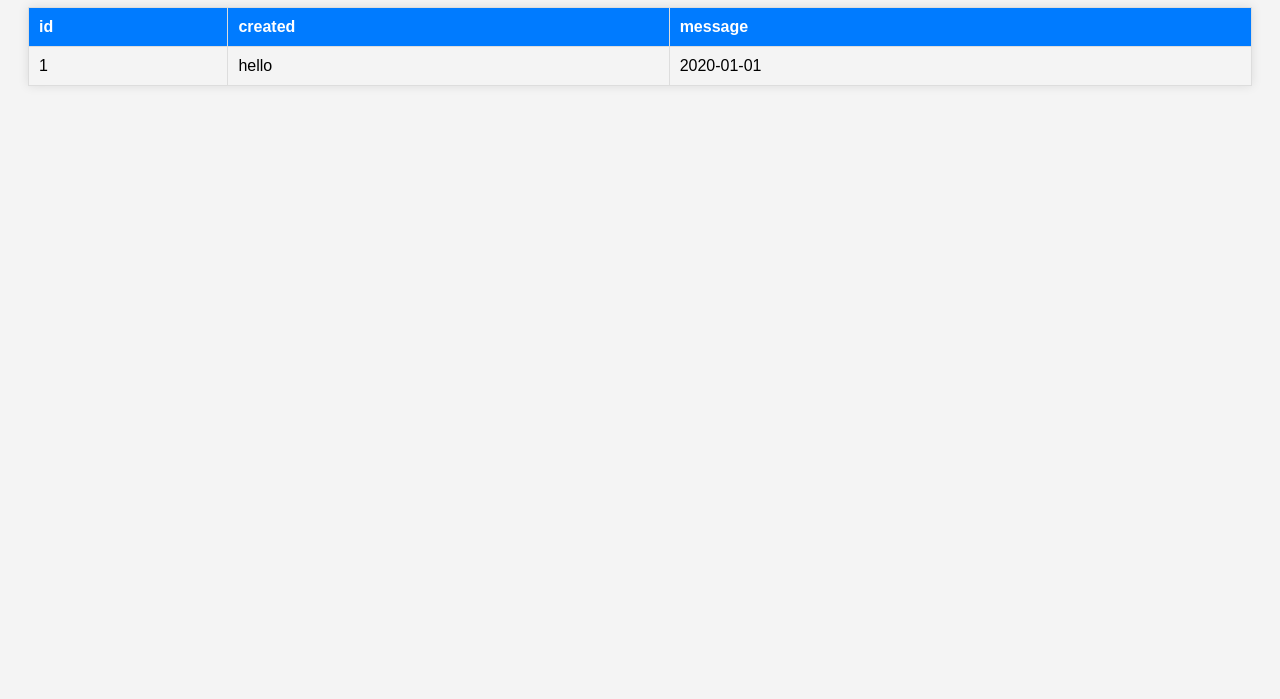
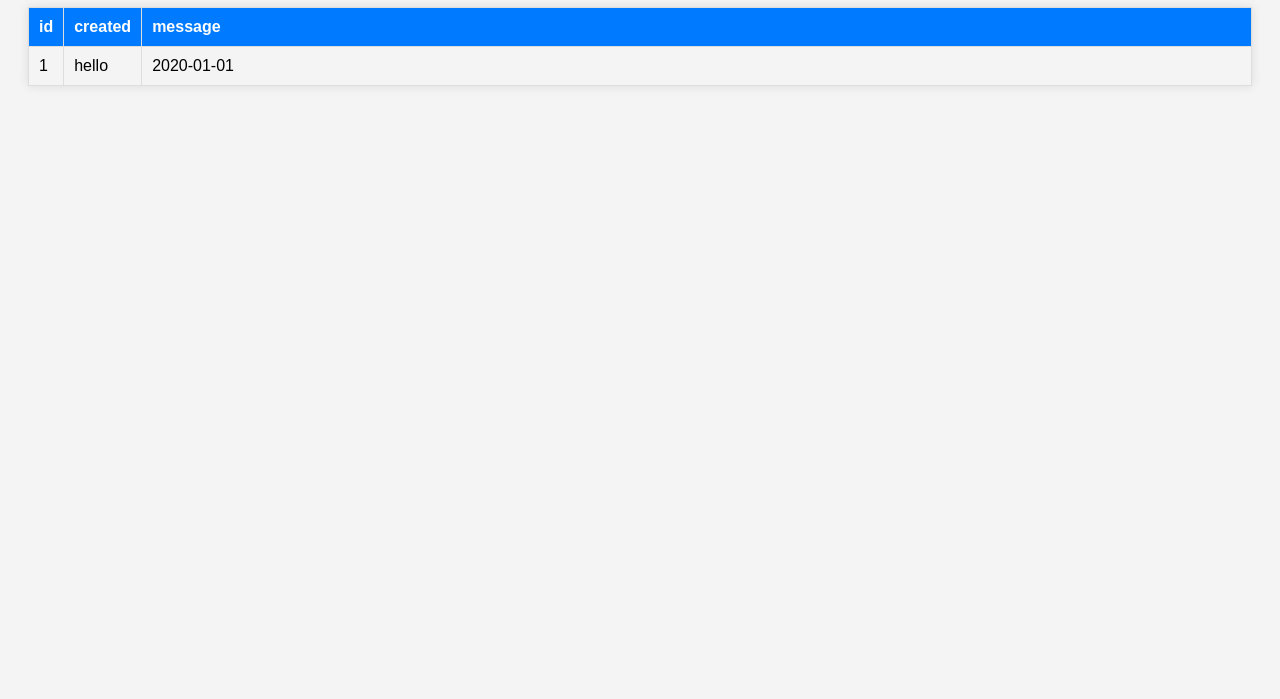
Before and after one commit to gorbiz/Thought-Logger, a website: page web/public/list.html in a window 1280 px wide. Shown: the part 101-800 px from the top of the page. Drawn offline with Linux system fonts and the light colour scheme; no server answers.

Commit message:
list: style better

```diff
--- a/web/public/list.html
+++ b/web/public/list.html
@@ -31,6 +31,21 @@
 
     tr:nth-child(even) {
       background-color: #f2f2f2;
+    }
+
+    h1 {
+      color: #333;
+    }
+
+    /* Make id and created columns only as wide as their content */
+    th:nth-child(1), td:nth-child(1),
+    th:nth-child(2), td:nth-child(2) {
+      white-space: nowrap;
+    }
+
+    /* Allow message column to grow */
+    th:nth-child(3), td:nth-child(3) {
+      width: 100%;
     }
 
     h1 {
```
